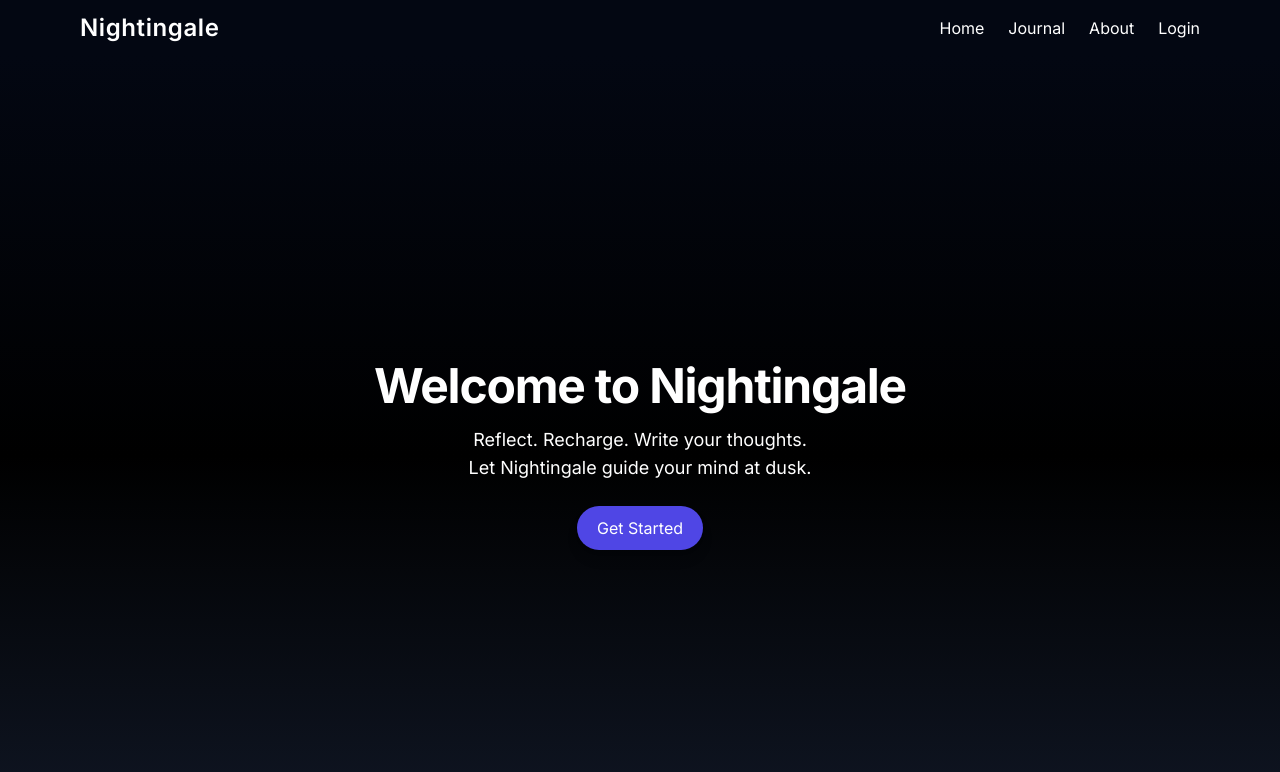
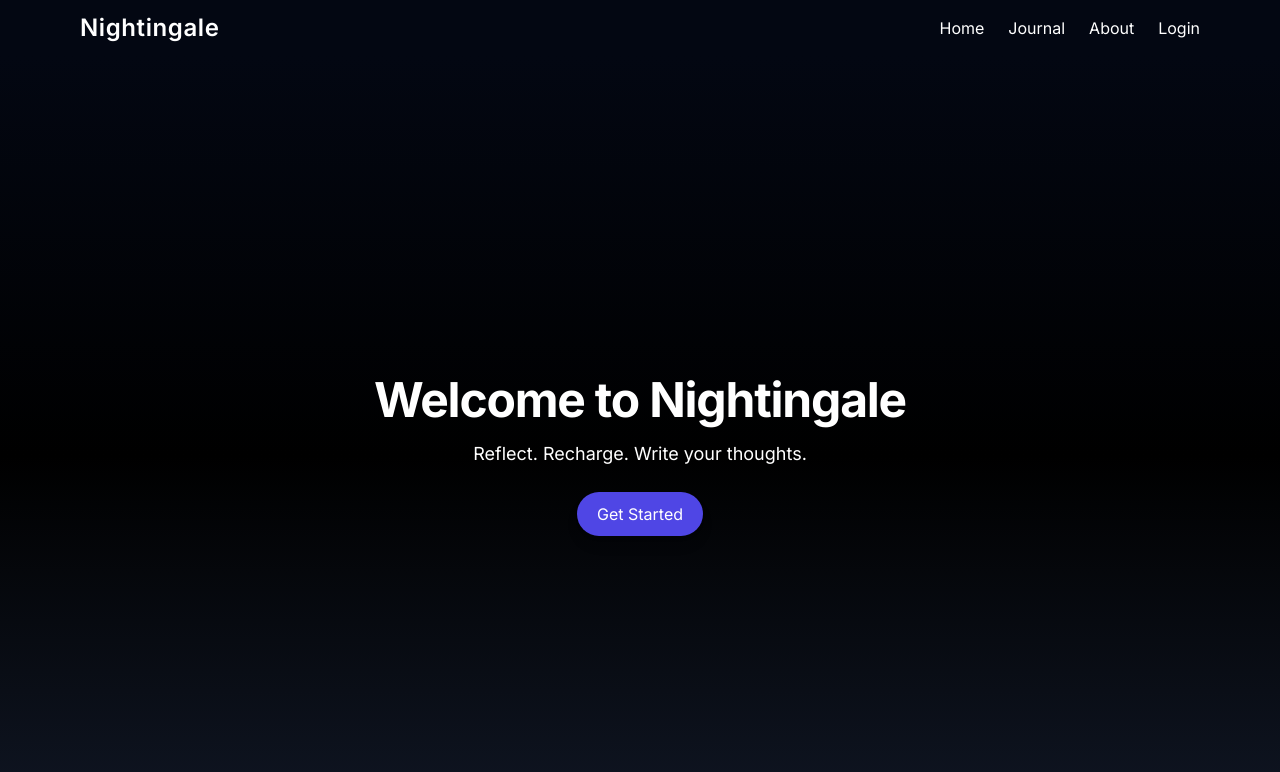
Before and after one commit to Cyberbot777/nightingale, a React (Vite) app in the folder frontend/: page / in a window 1280 px wide. Shown: the top 772 px of the page. Built offline with nearby package versions, Linux system fonts and the light colour scheme; no server answers.

Commit message:
reroute get started button to about

```diff
--- a/frontend/src/pages/Home.jsx
+++ b/frontend/src/pages/Home.jsx
@@ -8,10 +8,9 @@ export default function Home() {
           Welcome to Nightingale
         </h1>
         <p className="text-sm sm:text-lg mb-6 text-white">
-          Reflect. Recharge. Write your thoughts.<br />
-          Let Nightingale guide your mind at dusk.
+          Reflect. Recharge. Write your thoughts.
         </p>
-        <button onClick={() => navigate('/login')} className="px-5 py-2.5 bg-indigo-600 hover:bg-indigo-700 transition-colors rounded-full text-sm sm:text-base font-medium shadow-lg hover:scale-105 transform duration-300">
+        <button onClick={() => navigate('/about')} className="px-5 py-2.5 bg-indigo-600 hover:bg-indigo-700 transition-colors rounded-full text-sm sm:text-base font-medium shadow-lg hover:scale-105 transform duration-300">
           Get Started
         </button>
       </div>
```
